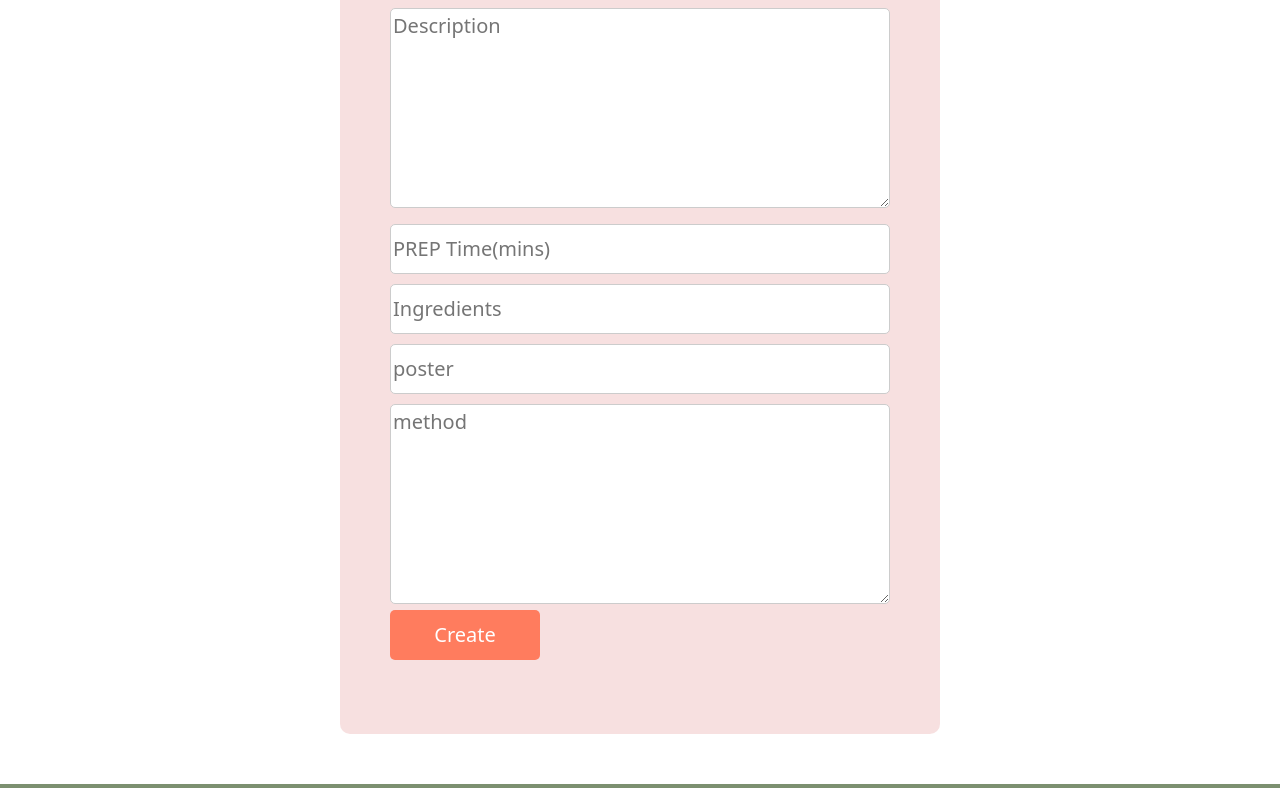
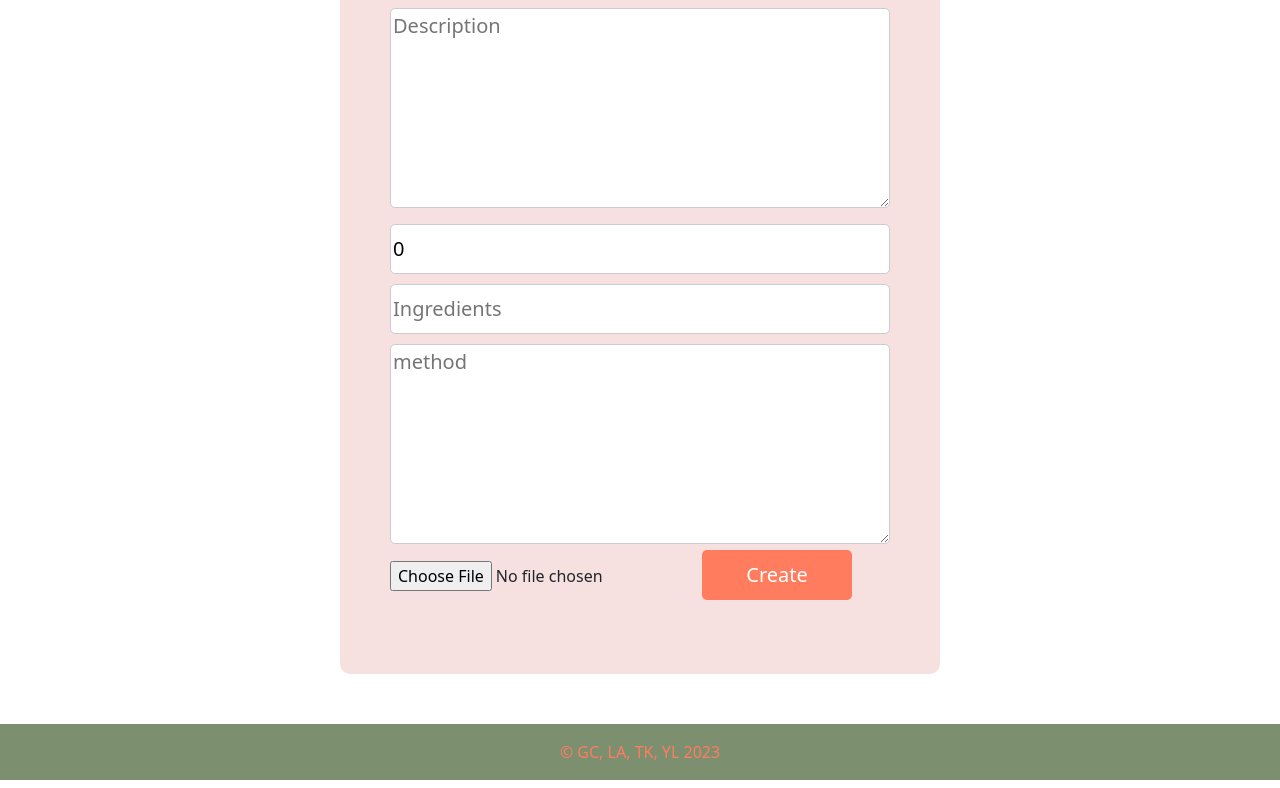
Before and after one commit to yingjod/The-Tasty-Palette, a React (Vite) app in the folder client/: page /recipes/create in a window 1280 px wide. Shown: the part 575-1363 px from the top of the page. Built offline with nearby package versions, Linux system fonts and the light colour scheme.

Commit message:
add uploadimg

```diff
--- /dev/null
+++ b/client/src/components/ImageUploadField.jsx
@@ -0,0 +1,32 @@
+import axios from 'axios'
+
+export default function ImageUploadField({ formData, setFormData }){
+
+  async function handleImageUpload(e){
+    const preset = import.meta.env.VITE_UPLOAD_PRESET
+    const file = e.target.files[0]
+    const endpoint = import.meta.env.VITE_UPLOAD_URL
+
+    // Create a new form to send to cloudinary
+    // We need to append the file and the upload_preset
+    const data = new FormData()
+    data.append('file', file)
+    data.append('upload_preset', preset)
+
+    // Send the form data to the API endpoint
+    const { data: { secure_url }} = await axios.post(endpoint, data)
+
+    // Set form data to image url
+    setFormData({ ...formData, poster: secure_url ,})
+  }
+
+  return (
+    <>
+      {formData.poster?
+        <img src={formData.poster} alt="Poster" />
+        :
+        <input type="file" name="poster" onChange={handleImageUpload} />
+      }
+    </>
+  )
+}
--- a/client/src/components/RecipeCreate.jsx
+++ b/client/src/components/RecipeCreate.jsx
@@ -1,14 +1,14 @@
-import { useEffect } from "react";
-import { Form, useActionData ,useNavigate } from 'react-router-dom'
+import { useEffect, useState } from "react";
+import { Form, useActionData, useNavigate } from 'react-router-dom'
 import textcreat from '../images/text-CreateRecipe.png'
+import ImageUploadField from '../components/ImageUploadField'
 
 
 export default function RecipeCreate() {
   const res = useActionData()
-  const navigate=useNavigate()
+  const navigate = useNavigate()
 
   useEffect(() => {
-    console.log(res)
     if (res?.status === 201) {
       console.log('created successfully')
       navigate(`/recipes/${res.data._id}`)
@@ -16,40 +16,57 @@ export default function RecipeCreate() {
     }
   }, [res])
 
+
+  const [formData, setFormData] = useState({
+    title: '',
+    category: '',
+    description: '',
+    prepTime: 0,
+    ingredients: [],
+    method: '',
+    poster:'',
+  })
+
+  function handleChange(e) {
+    setFormData({ ...formData, [e.target.name]: e.target.value })
+  }
+
+  //function handleSubmit(e) {
+  //  e.preventDefault();
+  //}
+
   return (
     <>
-
+    {/* <Form method="post" className="createform" onSubmit={handleSubmit} ></Form> */}
       <Form method="post" className="createform" >
         <img src={textcreat} className="textcreate"></img><br />
-
         <div className="formstlying">
-        <label hidden htmlFor="title"></label>
-        <input className="createtittle" type="text" name="title" placeholder='Dish Name' /><br />
 
 
+          <label hidden htmlFor="title"></label>
+          <input className="createtittle" type="text" name="title" placeholder='Dish Name' onChange={handleChange} value={formData.title} /><br />
 
 
-        <label hidden htmlFor="category"></label>
-        <input className="createcategory" type="text" name="category" placeholder='Category' /><br />
+          <label hidden htmlFor="category"></label>
+          <input className="createcategory" type="text" name="category" placeholder='Category' onChange={handleChange} value={formData.category} /><br />
 
-        <label hidden htmlFor="description"></label>
-        <textarea className="createdescription" type="number" name="description" placeholder='Description'></textarea><br />
+          <label hidden htmlFor="description"></label>
+          <textarea className="createdescription" type="number" name="description" placeholder='Description' onChange={handleChange} value={formData.description}></textarea><br />
 
-        <label hidden htmlFor="prepTime"></label>
-        <input className="createprepTime" type="text" name="prepTime" placeholder='PREP Time(mins)' /><br />
+          <label hidden htmlFor="prepTime"></label>
+          <input className="createprepTime" type="text" name="prepTime" placeholder='PREP Time(mins)' onChange={handleChange} value={formData.prepTime} /><br />
 
-        <label hidden htmlFor="ingredients"></label>
-        <input className="createingredients" type="text" name="ingredients" placeholder='Ingredients' /><br />
+          <label hidden htmlFor="ingredients"></label>
+          <input className="createingredients" type="text" name="ingredients" placeholder='Ingredients' onChange={handleChange} value={formData.ingredients} /><br />
 
-        <label hidden htmlFor="poster"></label>
-        <input className="createposter" type="text" name="poster" placeholder='poster' /><br />
+          <label hidden htmlFor="method"></label>
+          <textarea className="createmethod" name="method" placeholder='method' onChange={handleChange} value={formData.method} ></textarea><br />
 
-        <label hidden htmlFor="method"></label>
-        <textarea className="createmethod" name="method" placeholder='method'></textarea><br />
+          <ImageUploadField setFormData={setFormData} formData={formData} />
 
-        {res && <p className="danger">{res.data.message}</p>}
-        <button className="createbtn" type="submit">Create</button><br /><br />
+          {res && <p className="danger">{res.data.message}</p>}
 
+          <button className="createbtn" type="submit">Create</button><br /><br />
         </div>
 
       </Form>
```
